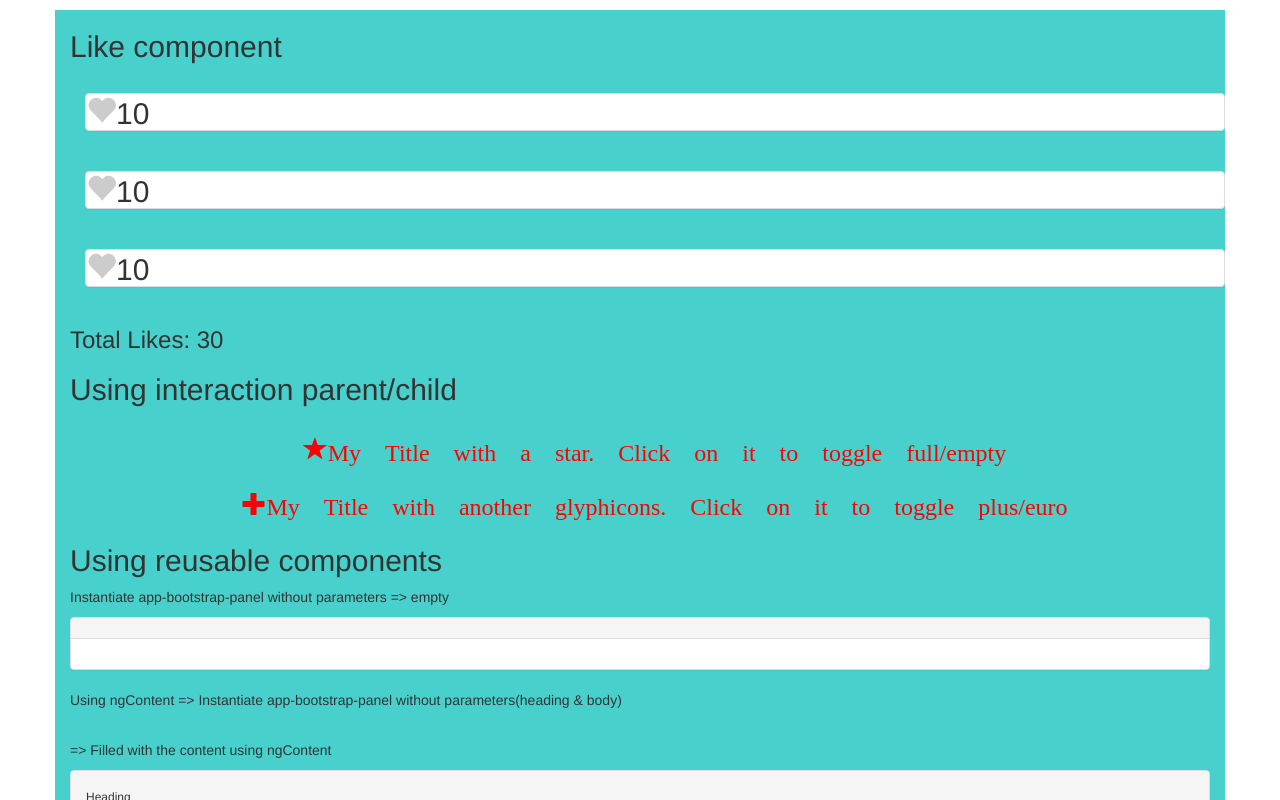
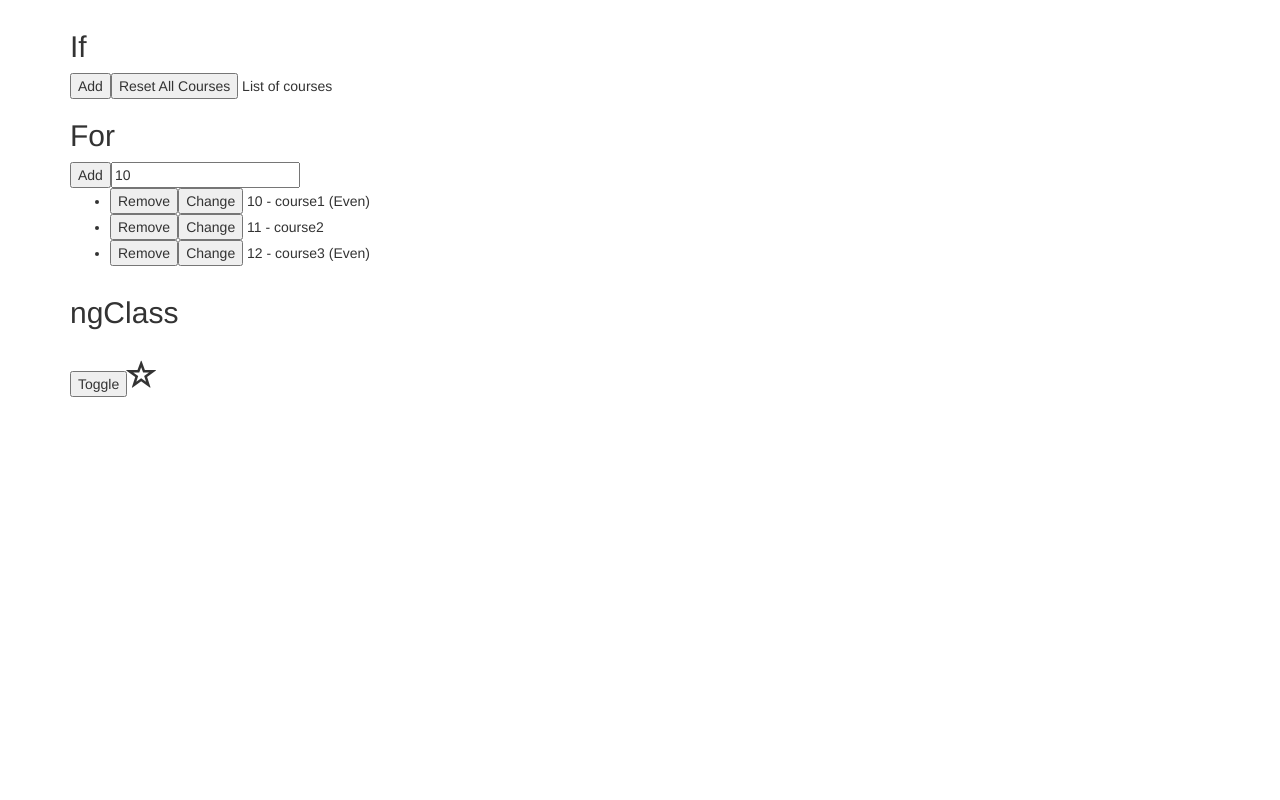
Before and after one commit to cocarica53120/TutoAngularWithCli, an Angular app in the folder hello-world/: page / in a window 1280 px wide. Shown: the top 800 px of the page. Built offline with nearby package versions, Linux system fonts and the light colour scheme.

Commit message:
Exercises on structurals.

```diff
--- a/hello-world/src/app/app.component.html
+++ b/hello-world/src/app/app.component.html
@@ -1,3 +1,7 @@
+<app-structurals></app-structurals>
+
+
+<div *ngIf="false">
   <div class="container">
     <h2>Like component</h2>
 
@@ -52,3 +56,4 @@
       </div>
     </app-bootstrap-panel>
   </div>
+</div>
--- a/hello-world/src/app/app.component.ts
+++ b/hello-world/src/app/app.component.ts
@@ -15,6 +15,8 @@ interface Tweet {
 })
 
 export class AppComponent implements OnInit {
+
+  testIf = [];
 
   post = {
     title: 'Title',
--- a/hello-world/src/app/app.module.ts
+++ b/hello-world/src/app/app.module.ts
@@ -11,6 +11,7 @@ import { TitleCasingComponent } from './title-casing/title-casing.component';
 import { TitleCasingPipe } from './title-casing.pipe';
 import { BootstrapPanelComponent } from './bootstrap-panel/bootstrap-panel.component';
 import { LikeComponent } from './like/like.component';
+import { StructuralsComponent } from './structurals/structurals.component';
 
 @NgModule({
   declarations: [
@@ -21,7 +22,8 @@ import { LikeComponent } from './like/like.component';
     TitleCasingComponent,
     TitleCasingPipe,
     BootstrapPanelComponent,
-    LikeComponent
+    LikeComponent,
+    StructuralsComponent
   ],
   imports: [
     BrowserModule,
--- /dev/null
+++ b/hello-world/src/app/structurals/structurals.component.html
@@ -0,0 +1,33 @@
+<div class="container">
+  <h2>If</h2>
+  <button (click)="onAdd()">Add</button>
+  <button (click)="onResetAll()">Reset All Courses</button>
+  <div *ngIf="courses.length > 0; then coursesList; else noCourses"></div>
+  <br />
+  <ng-template #coursesList> List of courses </ng-template>
+  <ng-template #noCourses> No Courses Yet </ng-template>
+</div>
+
+<div class="container">
+  <h2>For</h2>
+  <button (click)="onAdd()">Add</button>
+  <input type="text" name="" id="" [(ngModel)]="shift" />
+  <ul>
+    <li *ngFor="let course of courses; index as i; even as isEven">
+      <button (click)="onRemove(course)">Remove</button>
+      <button (click)="onChange(course)">Change</button>
+      {{ +shift + i }} - {{ course.name }} <span *ngIf="isEven"> (Even)</span>
+    </li>
+  </ul>
+</div>
+
+<div class="container">
+  <h2>ngClass</h2>
+  <button (click)="toggle()">Toggle</button>
+  <h2 class="glyphicon"
+  [ngClass]="{
+    'glyphicon-star': isSelected,
+    'glyphicon-star-empty': !isSelected
+  }"
+  ></h2>
+</div>
--- /dev/null
+++ b/hello-world/src/app/structurals/structurals.component.ts
@@ -0,0 +1,46 @@
+import { Component, OnInit } from '@angular/core';
+
+@Component({
+  selector: 'app-structurals',
+  templateUrl: './structurals.component.html',
+  styleUrls: ['./structurals.component.css'],
+})
+export class StructuralsComponent implements OnInit {
+
+  isSelected = false;
+  shift = 10;
+  courses = [
+    { id: 1, name: 'course1' },
+    { id: 2, name: 'course2' },
+    { id: 3, name: 'course3' },
+  ];
+
+  constructor() {}
+
+  ngOnInit(): void {}
+
+  onAdd(): void {
+    this.courses.push({ id: 4, name: 'course4' });
+    console.log('onAdd', this.courses);
+  }
+
+  onRemove(course): void {
+    this.courses.splice(this.courses.indexOf(course), 1);
+  }
+
+  onResetAll(): void {
+    this.courses = [];
+  }
+
+  onChange(course): void {
+    course.name += ' updated';
+  }
+
+  onKeyUp(event): void {
+    this.shift = +event.target.value;
+  }
+
+  toggle():void {
+    this.isSelected = !this.isSelected;
+  }
+}
```
Also changed, not shown: hello-world/src/app/structurals/structurals.component.css (added), 1 other file (tests, documents, lock files or other folders). Lines whose indentation alone changed are shown as unchanged.
